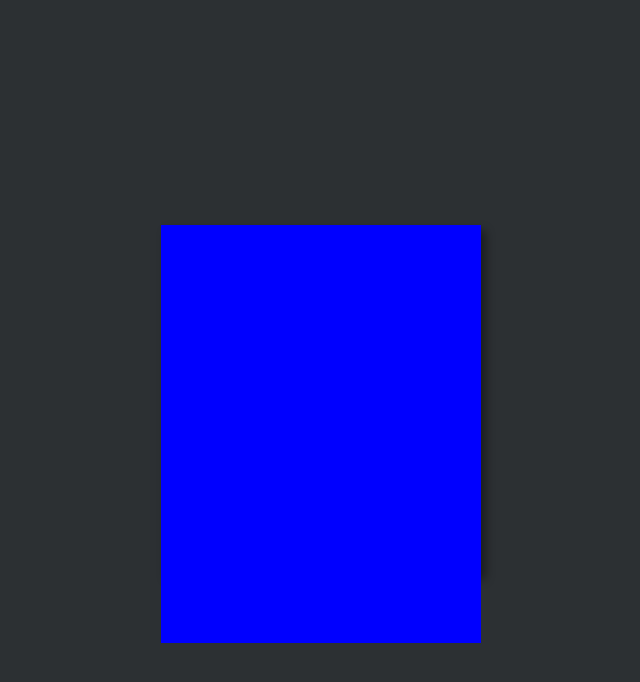
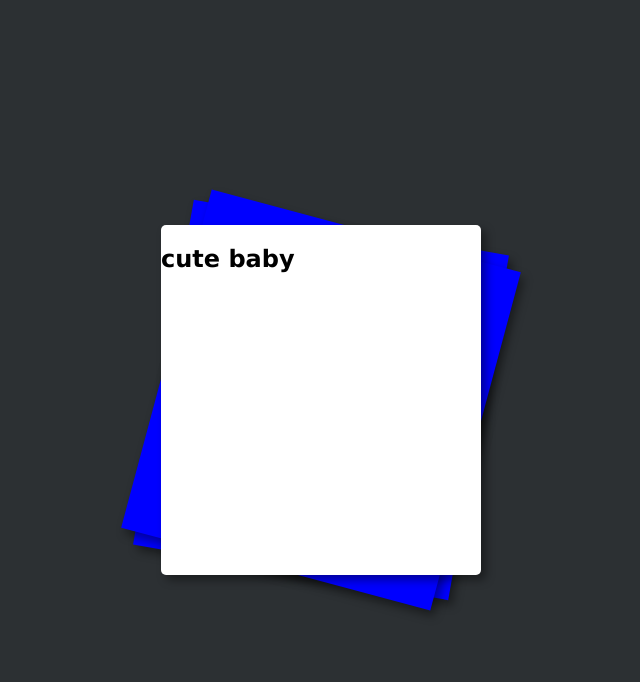
Before and after one commit to Rajagopal123/CSS_Mini_Projects, a plain HTML site: page Photo_Frame_Hover/index.html in a window 1280 px wide. In both pictures the pointer is over the element 640 px from the left and 400 px from the top of the page. Shown: the whole page, without its empty margins (319-959 px from the left). Drawn offline with Linux system fonts and the light colour scheme.

Commit message:
changes applied

```diff
--- a/Photo_Frame_Hover/style.css
+++ b/Photo_Frame_Hover/style.css
@@ -22,4 +22,18 @@ body{
     width: 100%;
     height: 100%;
     background-color: blue;
+    z-index: -1;
+    top: 0;
+    left: 0;
+    transition: 0.3s;
 }
+.card:hover::before{
+  transform: rotate(10deg);
+  box-shadow: 5px 5px 10px rgba(0, 0, 0,0.4);
+
+}
+.card:hover::after{
+    transform: rotate(15deg);
+    box-shadow: 5px 5px 10px rgba(0, 0, 0,0.4);
+
+  }
```
